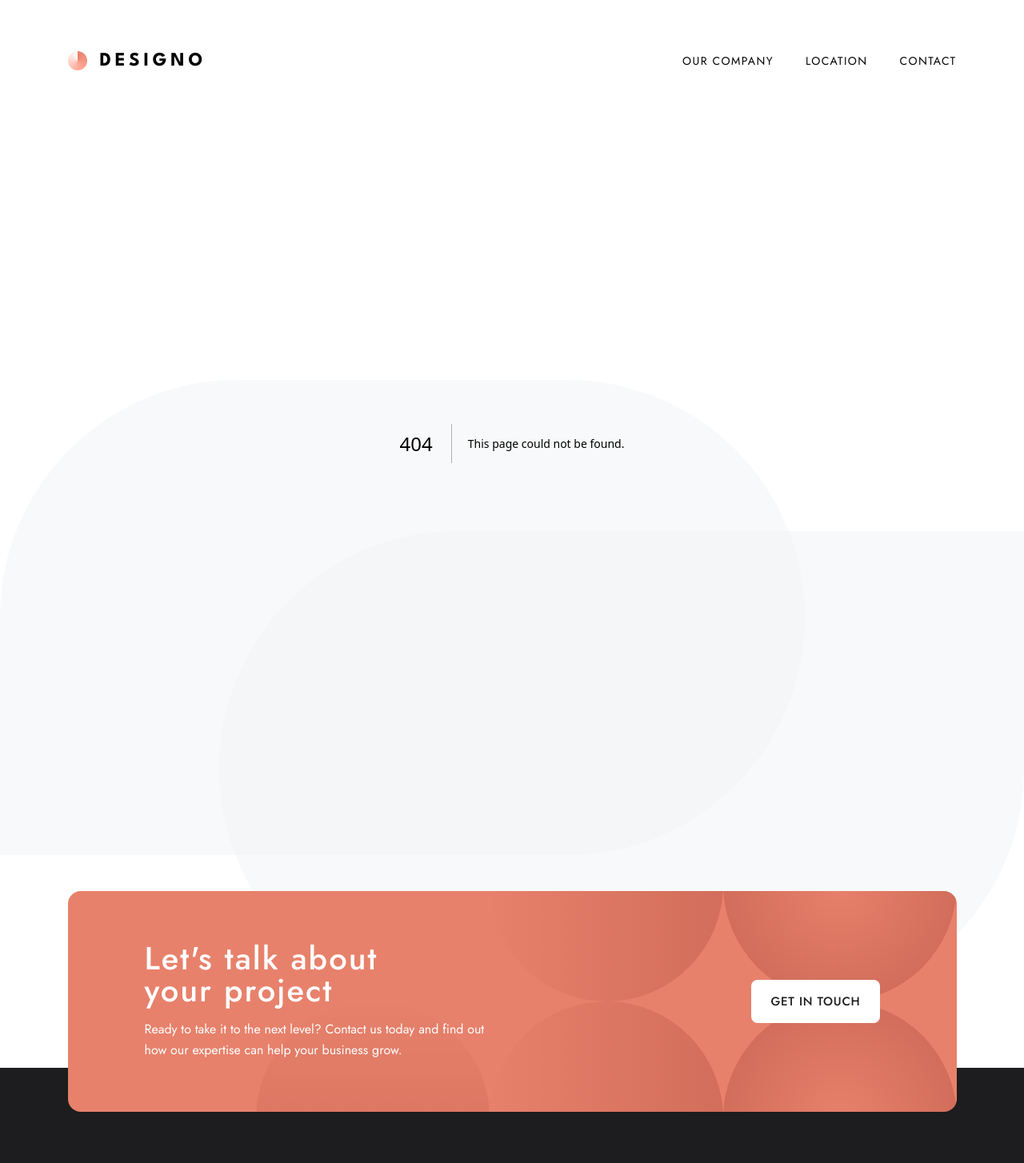
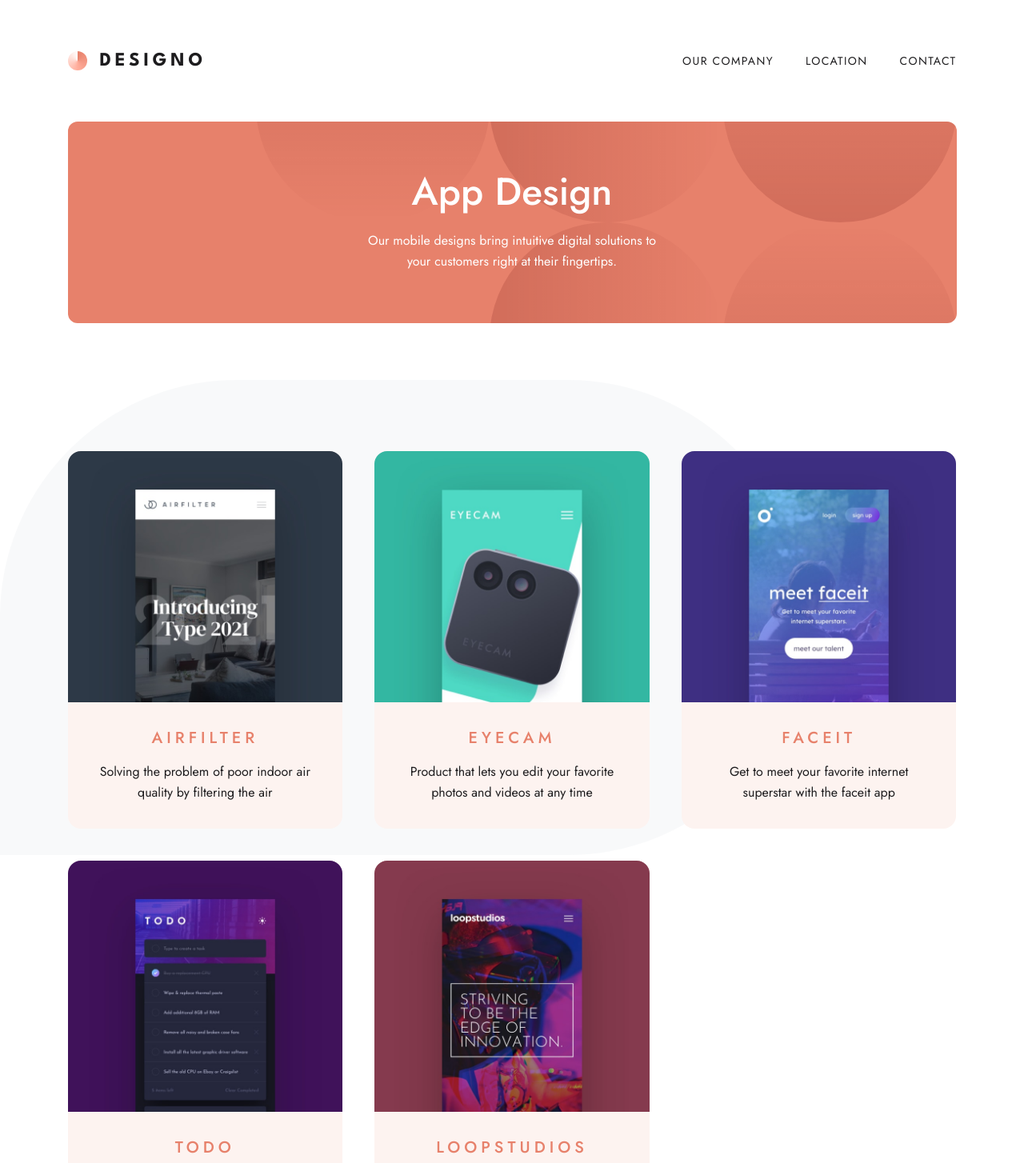
Before and after one commit to ayoub-ahabchane/fem-designo, a Next.js app: page /services/app-design in a window 1280 px wide. Before the commit this address had no page. Shown: the top 1454 px of the page at 80% size. Built offline with nearby package versions, Linux system fonts and the light colour scheme.

Commit message:
feat: add app design page

```diff
--- a/src/app/layout.js
+++ b/src/app/layout.js
@@ -18,7 +18,7 @@
     <html lang="en" className={`${jost.className}`}>
       <body className="bg-[size:1006px_594px] bg-[position:top_475px_left,_right_bottom_475px] bg-no-repeat lg:bg-[url(../assets/shared/desktop/bg-pattern-leaf.svg),_url(../assets/exports/rectangle-right-aligned.svg)]">
         <Header />
-        <main className="mb-[120px] grow pt-[98px] md:mb-[80px] md:px-10 md:pt-[154px] lg:mb-[160px]">
+        <main className="mb-[120px] grow md:mb-[80px] md:px-10 lg:mb-[160px]">
           {children}
         </main>
         <Footer />
--- /dev/null
+++ b/src/app/services/app-design/page.js
@@ -0,0 +1,55 @@
+import React from "react";
+import Intro from "@/components/Intro";
+import airfliterImg from "../../../assets/app-design/desktop/image-airfilter.jpg";
+import eyecamImg from "../../../assets/app-design/desktop/image-eyecam.jpg";
+import faceitImg from "../../../assets/app-design/desktop/image-faceit.jpg";
+import todoImg from "../../../assets/app-design/desktop/image-todo.jpg";
+import loopstudiosImg from "../../../assets/app-design/desktop/image-loopstudios.jpg";
+import campImg from "../../../assets/web-design/desktop/image-camp.jpg";
+import ProjectsGrid from "@/components/ProjectsGrid";
+import OtherServices from "@/components/OtherServices";
+
+const projects = [
+  {
+    title: "Airfilter",
+    desc: "Solving the problem of poor indoor air quality by filtering the air",
+    image: airfliterImg,
+  },
+  {
+    title: "Eyecam",
+    desc: "Product that lets you edit your favorite photos and videos at any time",
+    image: eyecamImg,
+  },
+  {
+    title: "Faceit",
+    desc: "Get to meet your favorite internet superstar with the faceit app",
+    image: faceitImg,
+  },
+  {
+    title: "Todo",
+    desc: "A todo app that features cloud sync with light and dark mode",
+    image: todoImg,
+  },
+  {
+    title: "Loopstudios",
+    desc: "A VR experience app made for Loopstudios",
+    image: loopstudiosImg,
+  },
+];
+
+const AppDesign = () => {
+  return (
+    <div className="pageWrapper flex flex-col gap-24 md:gap-[7.5rem] lg:gap-40">
+      <Intro
+        title={"app design"}
+        desc={
+          "Our mobile designs bring intuitive digital solutions to your customers right at their fingertips."
+        }
+      />
+      <ProjectsGrid projects={projects} />
+      <OtherServices />
+    </div>
+  );
+};
+
+export default AppDesign;
--- a/src/components/Header.jsx
+++ b/src/components/Header.jsx
@@ -7,7 +7,7 @@
 
 const Header = () => {
   return (
-    <header className="fixed inset-x-0 z-30 bg-white py-9 px-6 md:py-16 md:px-10">
+    <header className=" bg-white py-9 px-6 md:py-16 md:px-10">
       <div className="mx-auto flex w-full max-w-[1111px] items-center justify-between">
         <Logo />
 
```
